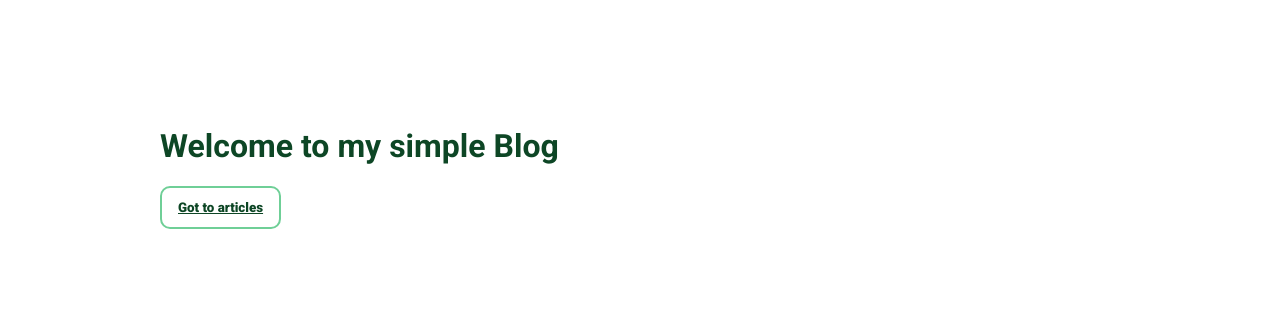
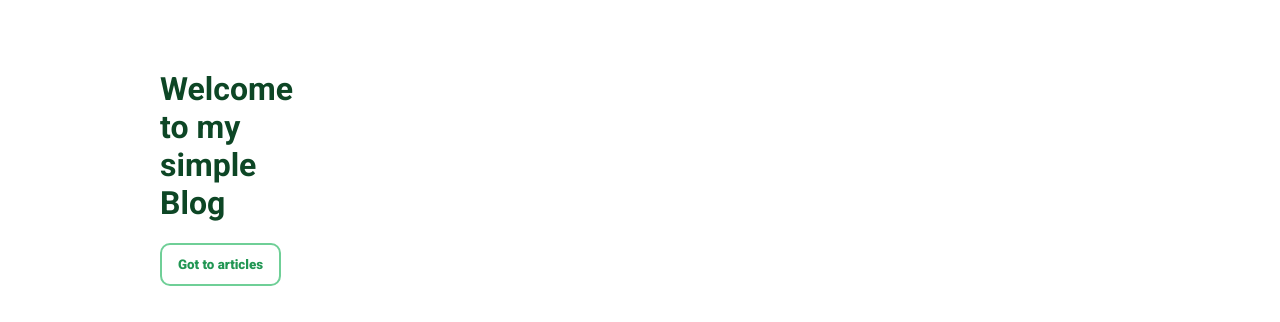
Before and after one commit to BiankaFranke/SimpleBlog, a React (Create React App) app: page / in a window 1280 px wide. Shown: the part 433-755 px from the top of the page. Built offline with nearby package versions, Linux system fonts and the light colour scheme.

Commit message:
change of color, no underline

```diff
--- a/src/Pages/Home.css
+++ b/src/Pages/Home.css
@@ -20,6 +20,10 @@
     margin-left: 10rem;
 }
 
+.Home .homeContent h1 {
+    max-width: 10vw;
+}
+
 .Home .homeContent button {
     width: max-content;
 }
--- a/src/Pages/Home.js
+++ b/src/Pages/Home.js
@@ -12,7 +12,7 @@ const Home = () => {
 
             <div className="homeContent">
                 <h1>Welcome to my simple Blog</h1>
-                <button className="btn"><Link to="/blog">Got to articles</Link></button>
+                <button className="btn"><Link style={{textDecoration: 'none', color: '#219653'}} to="/blog">Got to articles</Link></button>
             </div>
         </div>
      );
```
Also changed, not shown: 1 other file (tests, documents, lock files or other folders).
